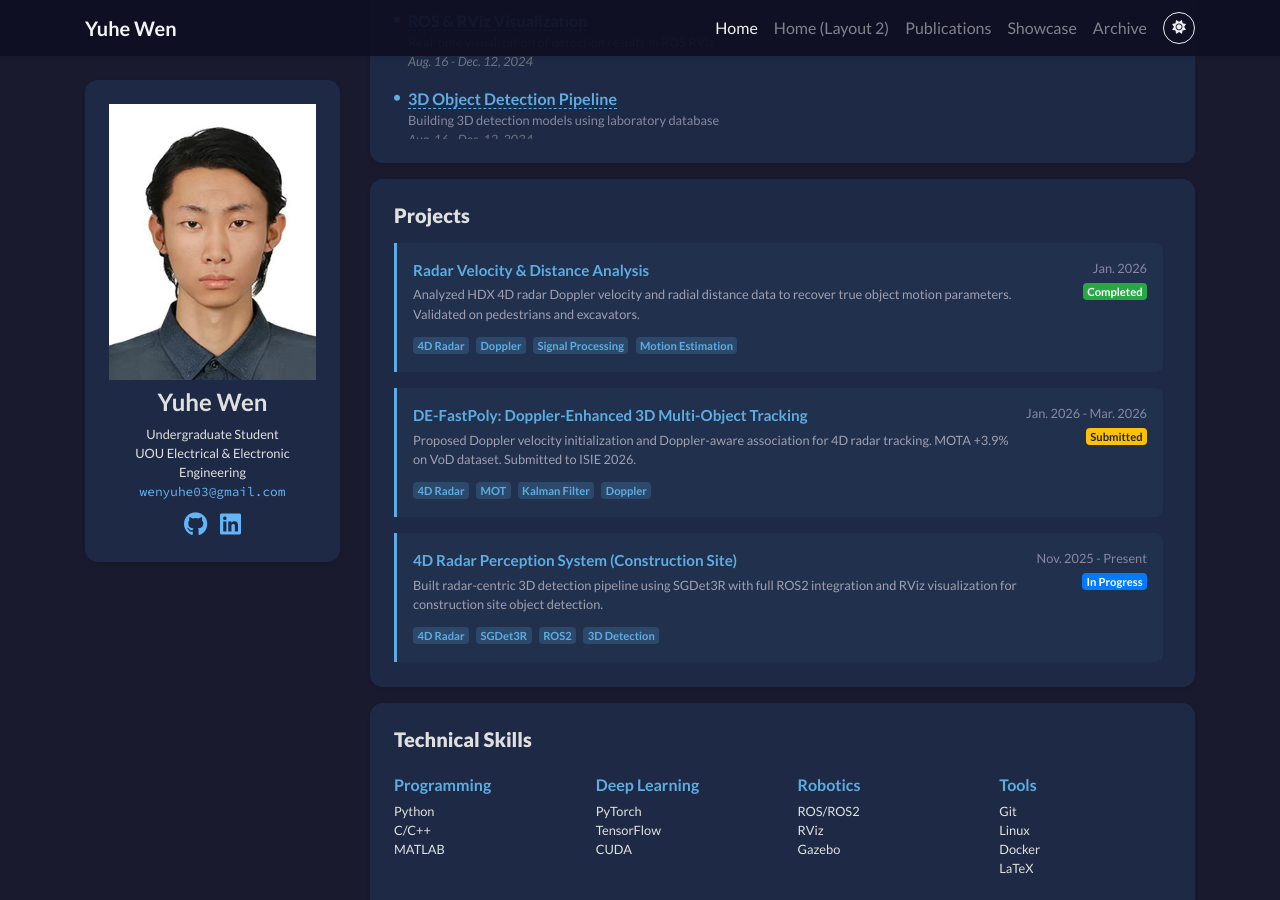
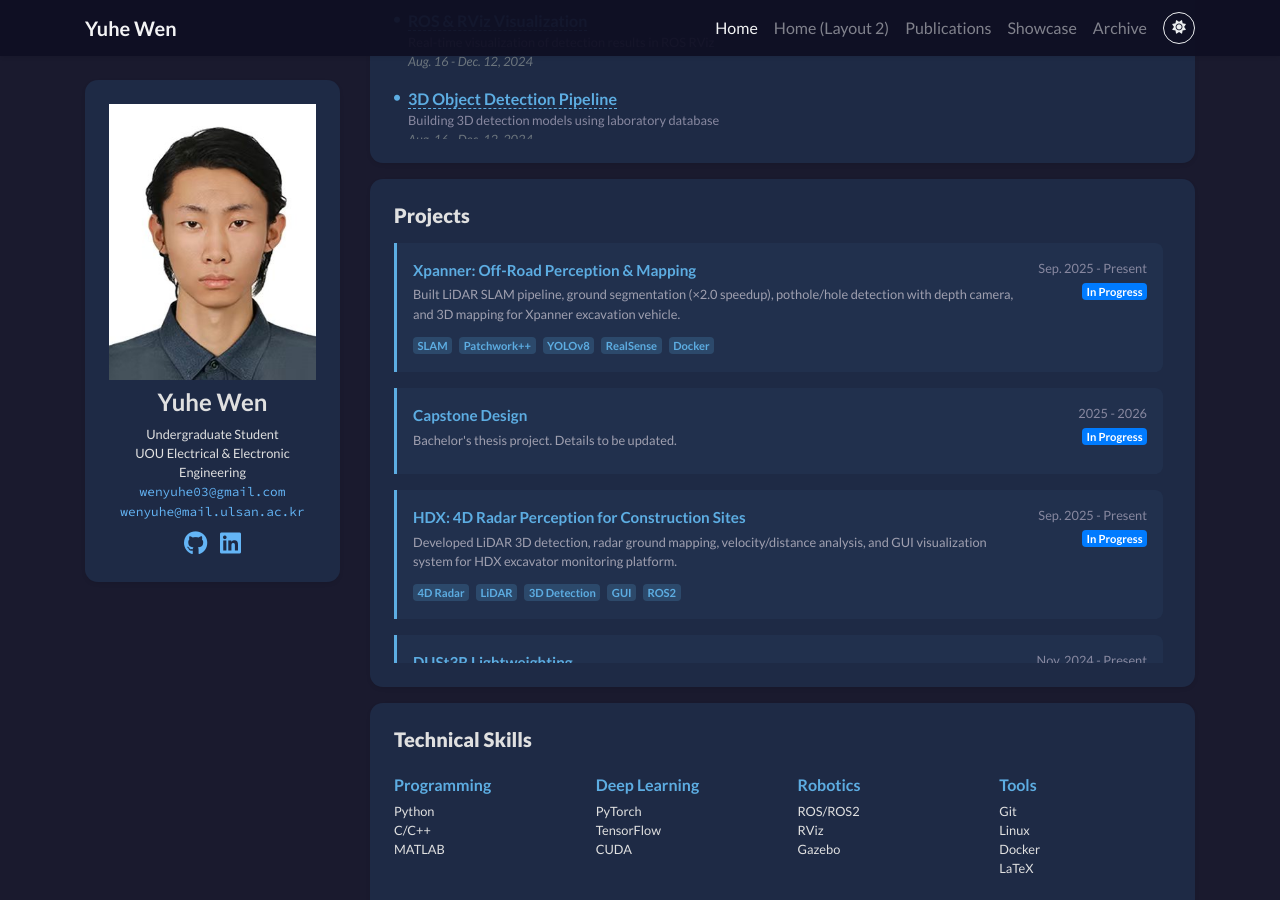
Before and after one commit to solomon0256/solomon0256.github.io, a Jekyll site: the page built from index.html, in a window 1280 px wide and 900 px high, scrolled down 1175 px. Built offline with Jekyll 4.4.1, drawn with Linux system fonts in a browser that asks for light colours; nearby versions of some CDN libraries; a style sheet for code colours, icons or effects is not loaded.

Commit message:
Add second email and update projects to real entries
- Add wenyuhe@mail.ulsan.ac.kr to profile card
- Replace placeholder projects with real ones: HDX, Xpanner, DUSt3R lightweighting, Capstone Design

```diff
--- a/_data/profile.yml
+++ b/_data/profile.yml
@@ -8,6 +8,7 @@ positions:
   logo: /assets/images/badges/university-ulsan-south-korea.jpg
 
 email: "wenyuhe03@gmail.com"
+email2: "wenyuhe@mail.ulsan.ac.kr"
 # cv_link: link-to-your-cv-file
 # gscholar: your_google_scholar_id
 github: solomon0256
@@ -99,41 +100,34 @@ recent_work:
       link: "/archive/3d-reconstruction"
 
 projects:
-- title: "DE-FastPoly: Doppler-Enhanced 3D Multi-Object Tracking"
-  description: "Proposed Doppler velocity initialization and Doppler-aware association for 4D radar tracking. MOTA +3.9% on VoD dataset. Submitted to ISIE 2026."
-  date: "Jan. 2026 - Mar. 2026"
-  sort_date: 2026-01-01
-  status: "Submitted"
-  tags: ["4D Radar", "MOT", "Kalman Filter", "Doppler"]
-  link: "/archive/de-fastpoly"
-- title: "LiDAR SLAM Pipeline Optimization"
-  description: "Optimized full LiDAR SLAM pipeline with Patchwork++ ground segmentation. Achieved ×2.0 speedup on Xpanner platform. Containerized with Docker for reproducibility."
-  date: "Nov. 2025 - Present"
-  sort_date: 2025-11-01
+- title: "HDX: 4D Radar Perception for Construction Sites"
+  description: "Developed LiDAR 3D detection, radar ground mapping, velocity/distance analysis, and GUI visualization system for HDX excavator monitoring platform."
+  date: "Sep. 2025 - Present"
+  sort_date: 2025-09-01
   status: "In Progress"
-  tags: ["LiDAR", "SLAM", "Patchwork++", "ROS2", "Docker"]
-  link: "/archive/lidar-slam-pipeline"
-- title: "4D Radar Perception System (Construction Site)"
-  description: "Built radar-centric 3D detection pipeline using SGDet3R with full ROS2 integration and RViz visualization for construction site object detection."
-  date: "Nov. 2025 - Present"
-  sort_date: 2025-11-01
+  tags: ["4D Radar", "LiDAR", "3D Detection", "GUI", "ROS2"]
+  link: "/archive/hdx"
+- title: "Xpanner: Off-Road Perception & Mapping"
+  description: "Built LiDAR SLAM pipeline, ground segmentation (×2.0 speedup), pothole/hole detection with depth camera, and 3D mapping for Xpanner excavation vehicle."
+  date: "Sep. 2025 - Present"
+  sort_date: 2025-09-03
   status: "In Progress"
-  tags: ["4D Radar", "SGDet3R", "ROS2", "3D Detection"]
-  link: "/archive/4d-radar-perception"
-- title: "Radar Velocity & Distance Analysis"
-  description: "Analyzed HDX 4D radar Doppler velocity and radial distance data to recover true object motion parameters. Validated on pedestrians and excavators."
-  date: "Jan. 2026"
-  sort_date: 2026-01-06
-  status: "Completed"
-  tags: ["4D Radar", "Doppler", "Signal Processing", "Motion Estimation"]
-  link: "/archive/radar-analysis"
-- title: "Pothole Detection with Depth Camera"
-  description: "Investigated pothole segmentation using Intel RealSense D435 with YOLOv8 and BiSeNet. Addressed domain gap between asphalt and excavation site holes."
-  date: "Sep. 2025"
-  sort_date: 2025-09-09
-  status: "Completed"
-  tags: ["Segmentation", "YOLOv8", "RealSense", "Depth Camera"]
-  link: "/archive/pothole-detection"
+  tags: ["SLAM", "Patchwork++", "YOLOv8", "RealSense", "Docker"]
+  link: "/archive/xpanner"
+- title: "DUSt3R Lightweighting"
+  description: "Lightweight adaptation of DUSt3R feedforward 3D reconstruction model via knowledge distillation and model compression techniques."
+  date: "Nov. 2024 - Present"
+  sort_date: 2024-11-01
+  status: "In Progress"
+  tags: ["3D Reconstruction", "Knowledge Distillation", "Model Compression", "DUSt3R"]
+  link: "/archive/dust3r-lightweight"
+- title: "Capstone Design"
+  description: "Bachelor's thesis project. Details to be updated."
+  date: "2025 - 2026"
+  sort_date: 2025-09-01
+  status: "In Progress"
+  tags: []
+  link: "/archive/capstone"
 
 skills:
 - category: "Programming"
--- a/_includes/widgets/profile_card_mini.html
+++ b/_includes/widgets/profile_card_mini.html
@@ -39,6 +39,12 @@
                         <a class="email-text" href="mailto:{{ site.data.profile.email | encode_email }}">
                             {{ site.data.profile.email }}
                         </a>
+                        {% if site.data.profile.email2 %}
+                        <br/>
+                        <a class="email-text" href="mailto:{{ site.data.profile.email2 | encode_email }}">
+                            {{ site.data.profile.email2 }}
+                        </a>
+                        {% endif %}
                     </div>
                 </div>
 
```
